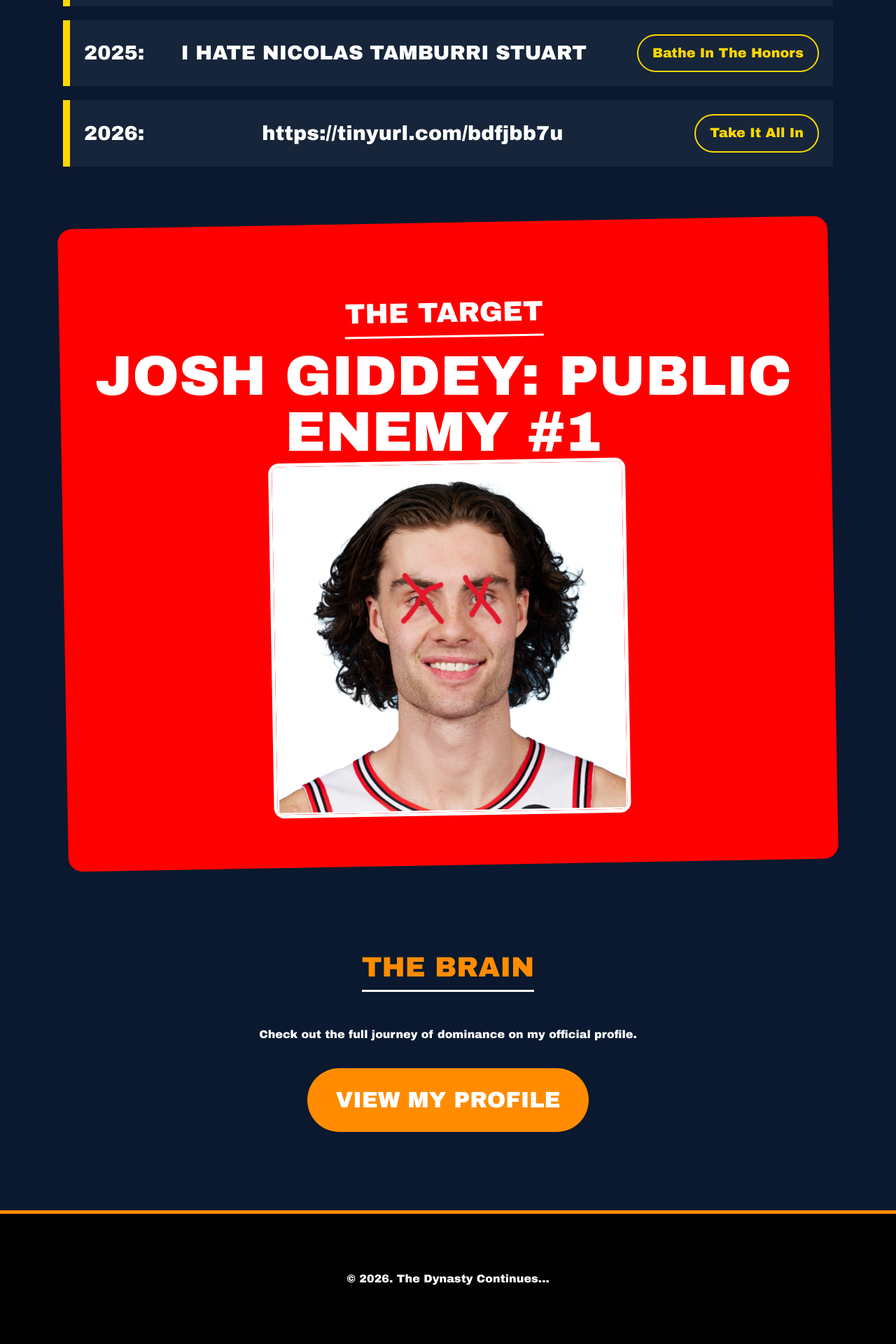
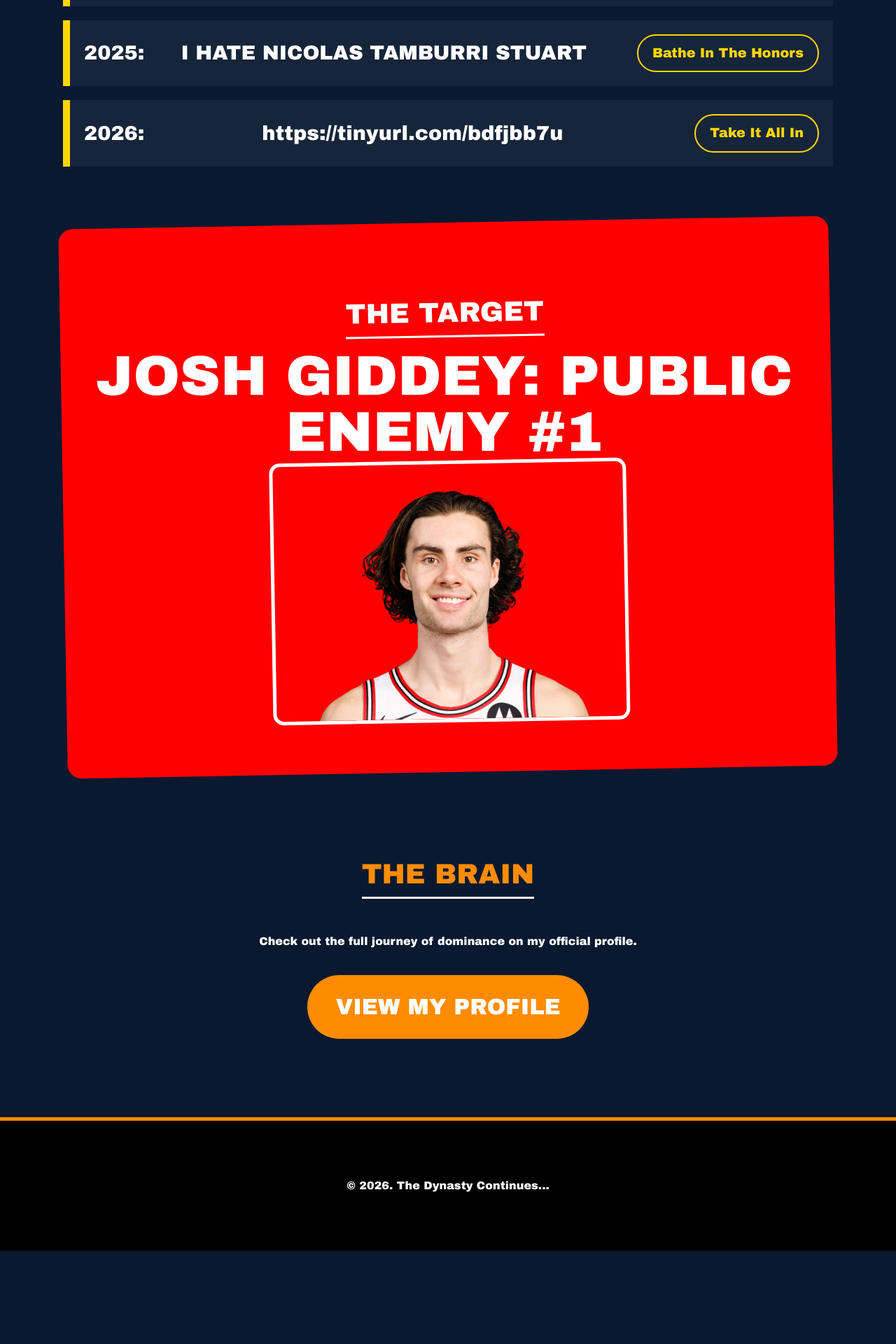
Before and after one commit to TonyRRZu/tonyrrzu.github.io, a Jekyll site: the page index.html, which Jekyll copies as it is, in a window 1280 px wide. Shown: the part 1314-3234 px from the top of the page at 70% size. Built offline with Jekyll 4.4.1, drawn with Linux system fonts in a browser that asks for light colours; after the commit the page ends 3101 px from its top, so only the background shows below that.

Commit message:
Update index.html

```diff
--- a/index.html
+++ b/index.html
@@ -254,7 +254,7 @@
             <div class="hate-section">
                 <h2 style="color: white; border-color: white;">THE TARGET</h2>
                 <p class="hate-text">JOSH GIDDEY: PUBLIC ENEMY #1</p>
-                <img src="images/my-photo1.png" alt="JOSHUA GIDDLER SUCKS" style="max-width: 500px; border: 5px solid white; border-radius: 15px;">
+                <img src="images/my-photo.png" alt="JOSHUA GIDDLER SUCKS" style="max-width: 500px; border: 5px solid white; border-radius: 15px;">
             </div>
         </section>
 
```
